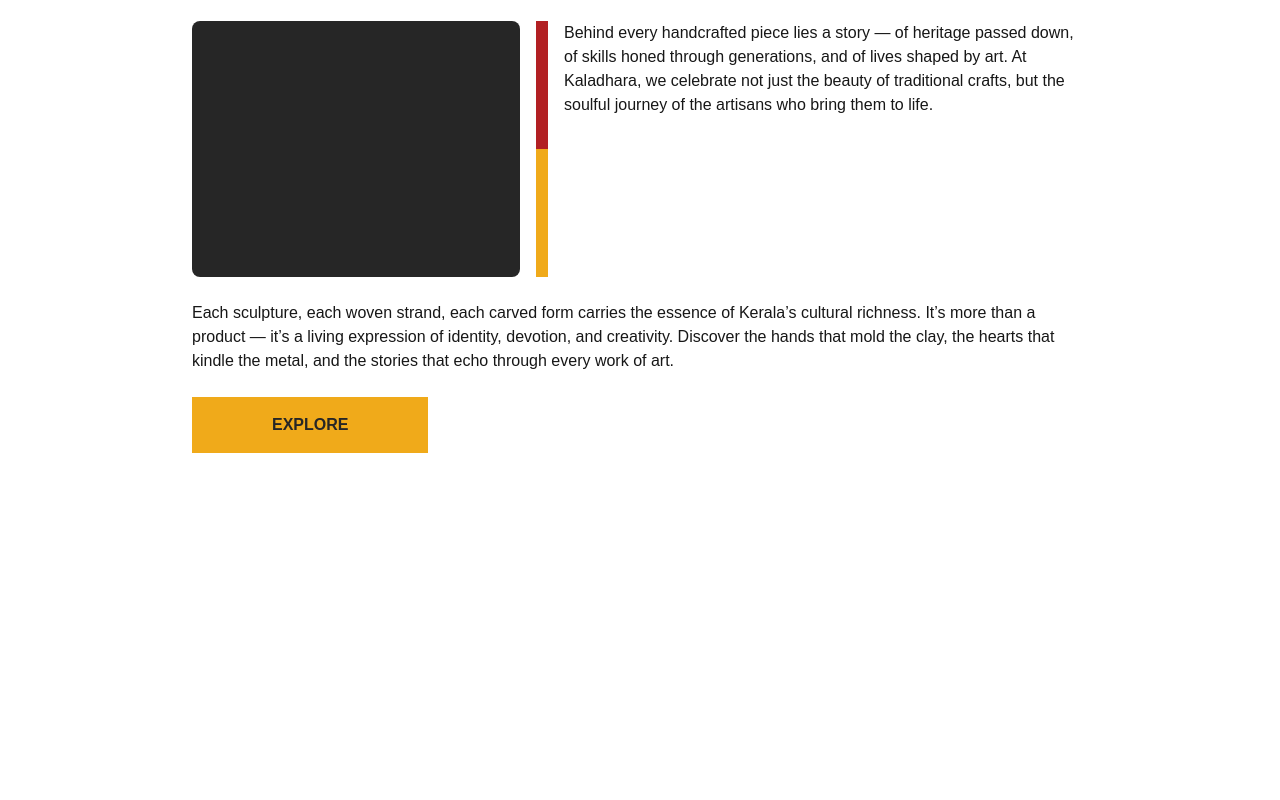
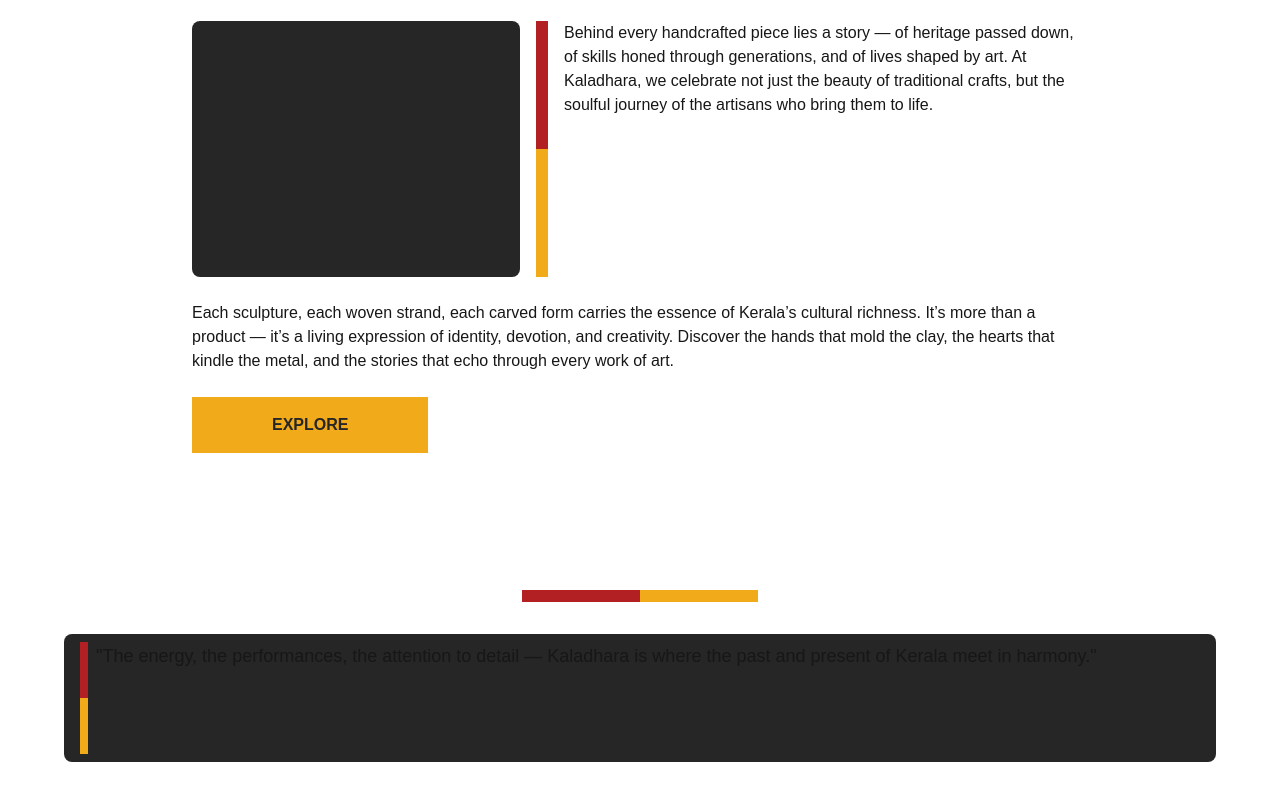
Before and after one commit to Vy-shak/kaladhara-landing, a Next.js app: page / in a window 1280 px wide. Shown: the part 2420-3220 px from the top of the page. Before the commit the page ends 2926 px from the top, so only its background shows below. Built offline with nearby package versions, Linux system fonts and the light colour scheme; a web font is replaced by a local one.

Commit message:
added testimonial

```diff
--- a/app/components/index.ts
+++ b/app/components/index.ts
@@ -5,5 +5,6 @@ import Book from "../sections/Book"
 import Performance from "../sections/Performance"
 import Products from "../sections/Products"
 import Theartist from "../sections/Theartist"
+import Testimonials from "../sections/Testimonials"
 
-export {Navbar,About,Hero,Book,Performance,Products,Theartist}
+export {Navbar,About,Hero,Book, Testimonials,Performance,Products,Theartist}
--- a/app/components/macro/Heading.tsx
+++ b/app/components/macro/Heading.tsx
@@ -1,19 +1,21 @@
 import React from 'react'
 
 interface heading {
-    title:string
+  title: string
 }
 
-function Heading({title}:heading) {
+function Heading({ title }: heading) {
   return (
     <div className='flex gap-y-2 justify-center items-center flex-col'>
-      <span className='text-white font-semibold  text-3xl'>{title}</span>
-      <div className='flex justify-center items-center w-full'>
-        <div className='w-1/3 bg-KalaRed-500 h-3'>
+      <div className='w-fit flex gap-y-2 justify-center items-center flex-col'>
+        <span className='text-white font-semibold  text-3xl'>{title}</span>
+        <div className='flex justify-center items-center w-full'>
+          <div className='w-1/3 bg-KalaRed-500 h-3'>
 
-        </div>
-        <div className='w-1/3 bg-KalaYellow-500 h-3'>
+          </div>
+          <div className='w-1/3 bg-KalaYellow-500 h-3'>
 
+          </div>
         </div>
       </div>
     </div>
--- a/app/page.tsx
+++ b/app/page.tsx
@@ -1,4 +1,4 @@
-import {Hero,About,Book,Performance,Products,Theartist} from "./components/index"
+import {Hero,About,Book,Performance,Products,Theartist,Testimonials} from "./components/index"
 
 
 export default function Home() {
@@ -21,6 +21,9 @@ export default function Home() {
         <section className="w-full pt-20 ">
         <Theartist/>
         </section>
+        <section className="w-full pt-20 ">
+        <Testimonials/>
+        </section>
       </section>
     </section>
   );
--- /dev/null
+++ b/app/sections/Testimonials.tsx
@@ -0,0 +1,23 @@
+import React from 'react'
+import Heading from '../components/macro/Heading'
+
+function Testimonials() {
+  return (
+    <section className='w-full px-16 flex flex-col gap-y-8  py-2'>
+      <Heading title='Echoes Inside Kaladhara'/>
+      <div className='w-full h-32 flex bg-neutral-800 px-4 gap-x-2 rounded-lg py-2 justify-start items-center'>
+        <div className='w-fit h-full flex justify-center items-center flex-col'>
+          <div className='w-2 shrink-0 h-1/2 bg-KalaRed-500'>
+
+          </div>
+          <div className='w-2 shrink-0 h-1/2 bg-KalaYellow-500'>
+
+          </div>
+        </div>
+        <p className='h-full text-lg'>"The energy, the performances, the attention to detail — Kaladhara is where the past and present of Kerala meet in harmony."</p>
+      </div>
+    </section>
+  )
+}
+
+export default Testimonials
```
